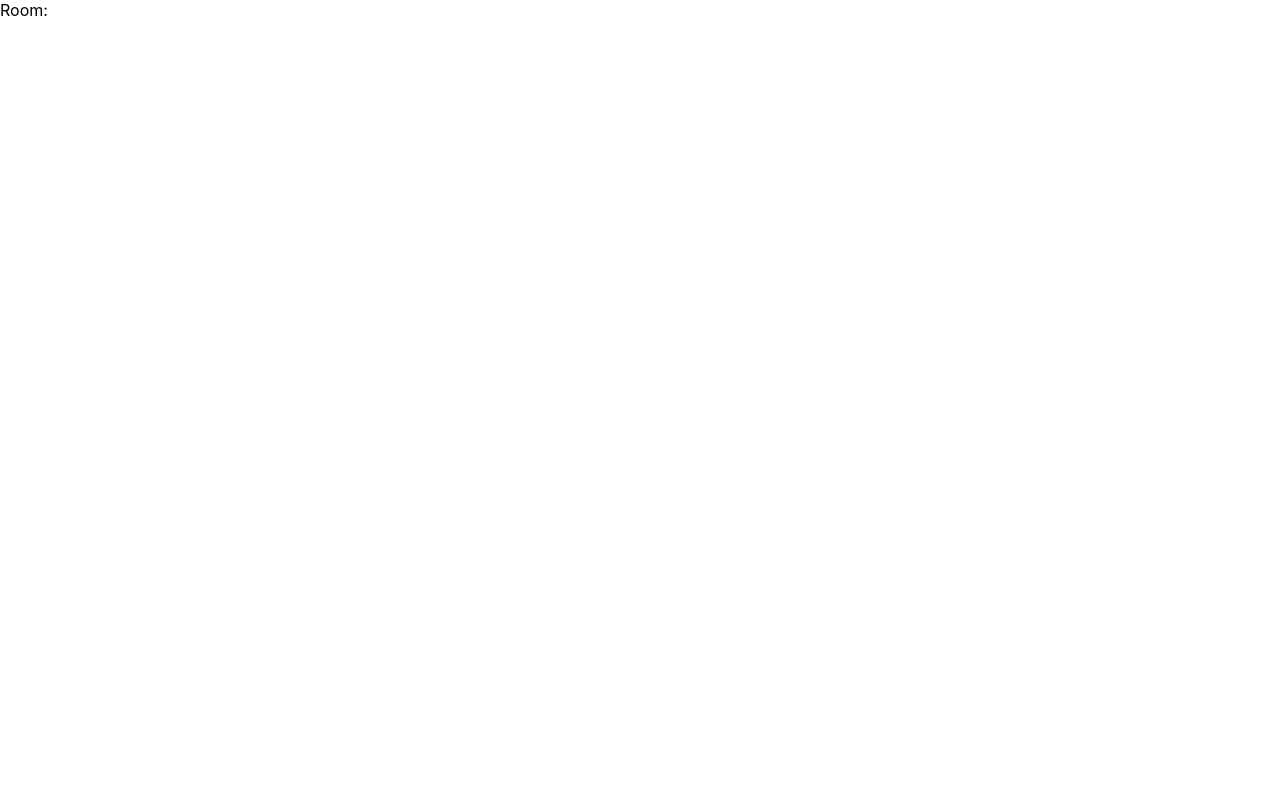
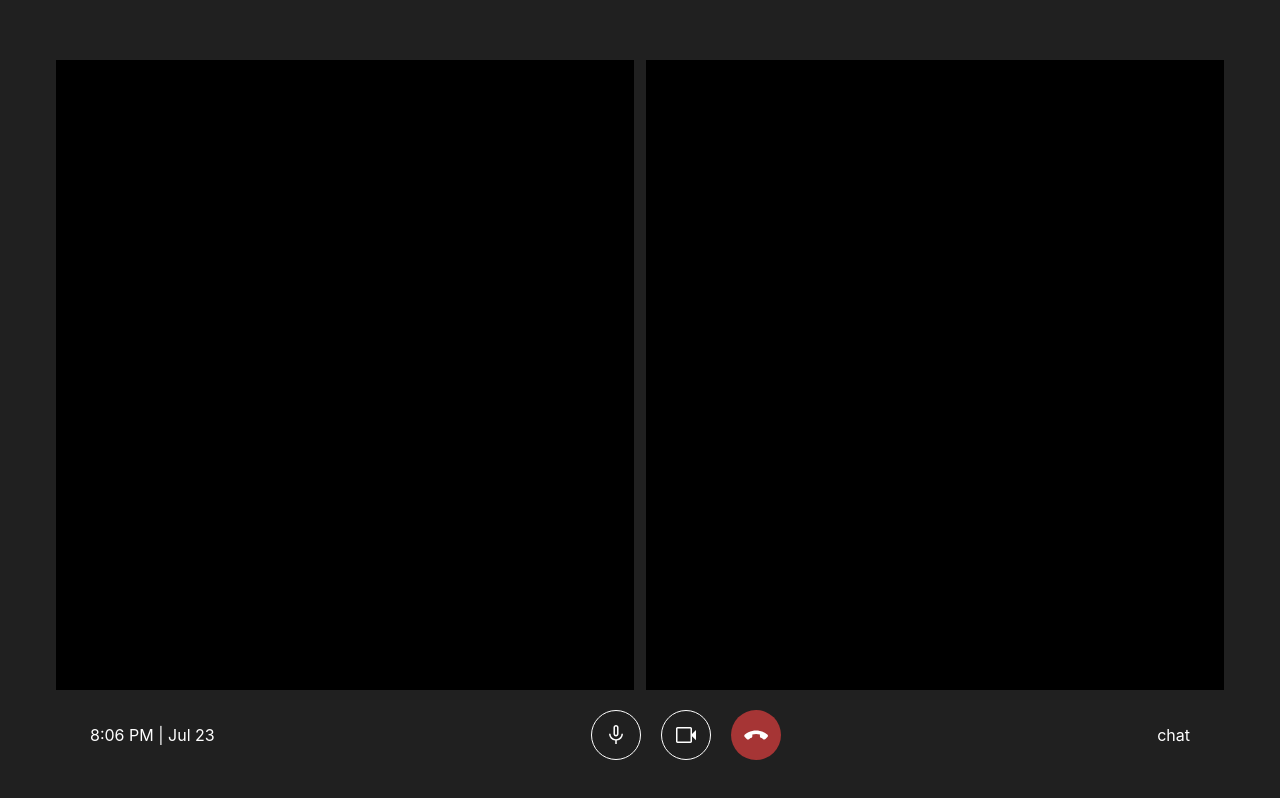
Before and after one commit to Kaykeks1/video-chat, a React (Create React App) app: page /chat-room in a window 1280 px wide. Built offline with nearby package versions, Linux system fonts and the light colour scheme.

Commit message:
improve chat room style

```diff
--- a/src/pages/room/Room.css
+++ b/src/pages/room/Room.css
@@ -0,0 +1,43 @@
+.chat-room {
+  height: 100vh;
+  /* background-color: linear-gradient(180deg, #202020 0%, #363333 100%); */
+  background-color: #202020;
+  width: 100%;
+  display: flex;
+  flex-direction: column;
+  padding: 20px 50px;
+}
+
+.room-header {
+  width: 100%;
+  color: #FFFFFF;
+  text-align: center;
+  margin: 20px 0;
+}
+
+.chat-room .videos {
+  width: 100%;
+  display: flex;
+  justify-content: space-around;
+  flex: 1;
+}
+
+.chat-room .videos .video-player {
+  width: 49%;
+  height: 100%;
+  background-color: black;
+}
+
+.room-footer {
+  width: 100%;
+  color: #FFFFFF;
+  display: flex;
+  justify-content: space-between;
+  align-items: center;
+  padding: 0 40px;
+  margin: 20px 0;
+}
+
+.room-footer .controls {
+  display: flex;
+}
--- a/src/pages/room/Room.tsx
+++ b/src/pages/room/Room.tsx
@@ -1,9 +1,70 @@
 import { useSearchParams } from 'react-router-dom';
+import { format } from 'date-fns';
+import './Room.css';
+import mic_off from '../../images/svg-icons/mic_off.svg';
+import mic_on from '../../images/svg-icons/mic_on.svg';
+import video_off from '../../images/svg-icons/video_off.svg';
+import video_on from '../../images/svg-icons/video_on.svg';
+import call_end from '../../images/svg-icons/call_end.svg';
+import VideoControl from '../../components/video-control/VideoControl';
+import { useAppSelector, useAppDispatch } from '../../hooks'
+import { toggleMicStatus, toggleVideoStatus, selectMicStatus, selectVideoStatus } from '../../features/videoControlsSlice'
+
 
 export default function Room({}) {
   const [searchParams] = useSearchParams();
-  const room = searchParams.get('room')
+  const room = searchParams.get('room');
+  const today = new Date();
+  const date = format(today, 'MMM dd');
+  const time = format(today, 'p');
+
+  // redux
+  const micStatus = useAppSelector(selectMicStatus)
+  const videoStatus = useAppSelector(selectVideoStatus)
+  const dispatch = useAppDispatch()
+
+  const toggleCameraControls = (control: string) => {
+    console.log(control)
+    switch(control) {
+      case 'audio':
+        dispatch(toggleMicStatus())
+        break;
+      case 'video':
+        dispatch(toggleVideoStatus())
+        break;
+    }
+  }
+
   return (
-    <div>Room: {room}</div>
+    <div className='chat-room'>
+      <div className='room-header'>
+        <h1>{room}</h1>
+      </div>
+      <div id="videos" className='videos'>
+        <video className="video-player" muted id="main-user" autoPlay playsInline></video>
+        <video className="video-player" id="guest-user" autoPlay playsInline></video>
+      </div>
+      <div className='room-footer'>
+        <p>{time} | {date}</p>
+        <div className='controls'>
+          <VideoControl
+            handleClick={() => toggleCameraControls('audio')}
+            icon={micStatus ? mic_on : mic_off}
+            off={!micStatus}
+          />
+          <VideoControl
+            handleClick={() => toggleCameraControls('video')}
+            icon={videoStatus ? video_on : video_off}
+            off={!videoStatus}
+          />
+          <VideoControl
+            handleClick={() => toggleCameraControls('leave')}
+            icon={call_end}
+            off
+          />
+        </div>
+        <div>chat</div>
+      </div>
+    </div>
   )
 }
```
Also changed, not shown: src/images/svg-icons/call_end.svg (added).
